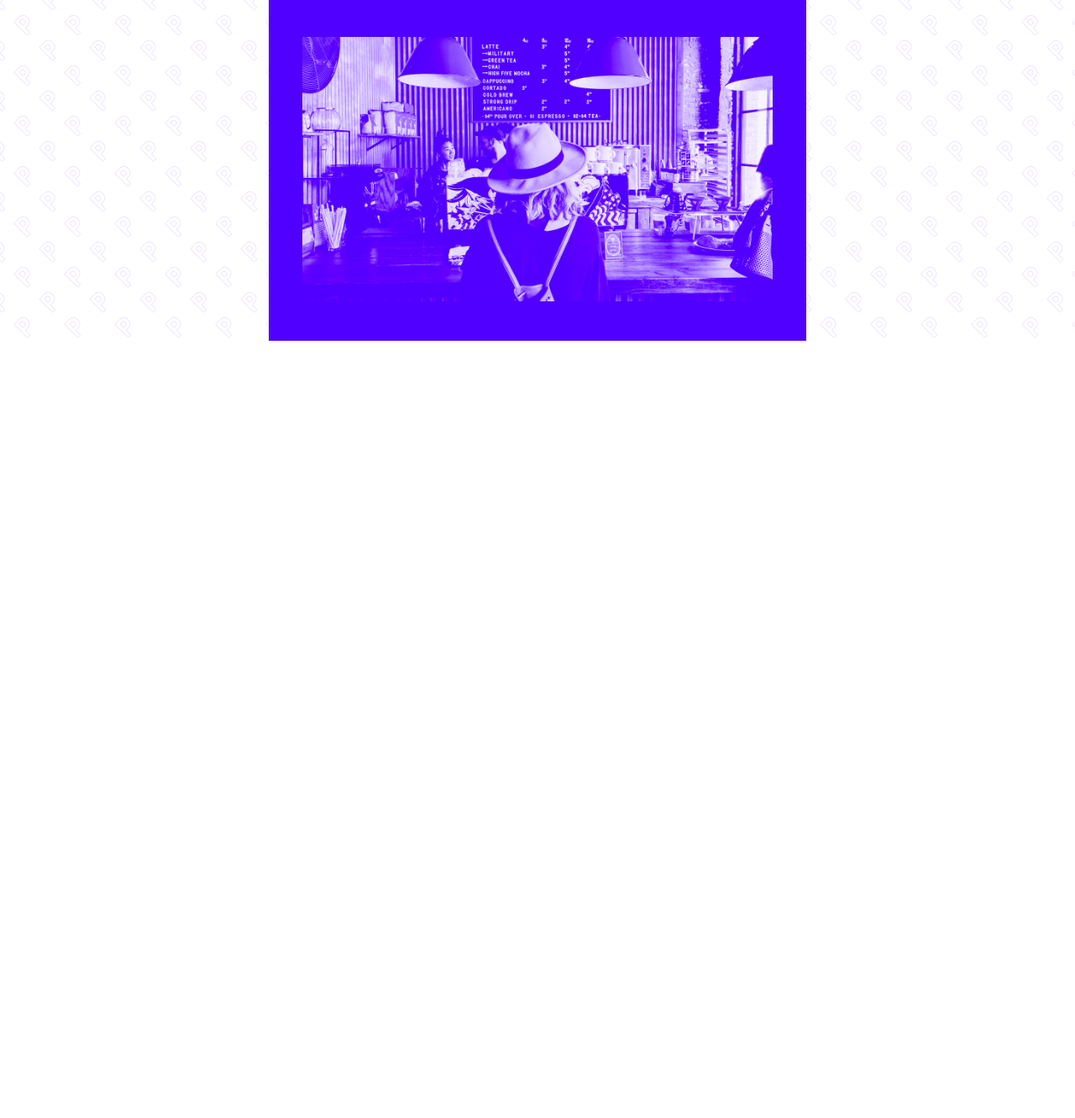
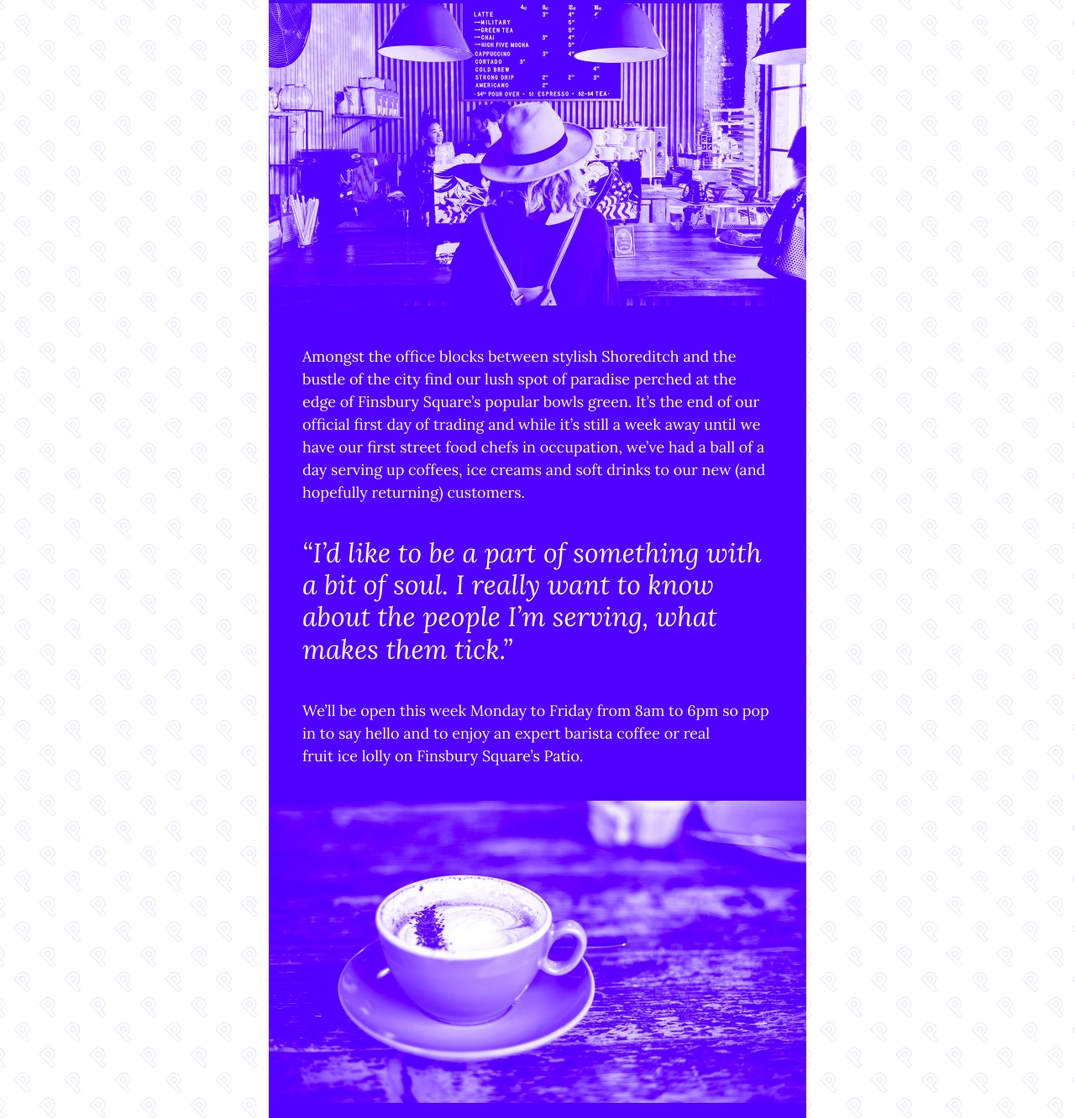
Before and after one commit to aemira8/Patio, a plain HTML site: page index.html in a window 1280 px wide. Shown: the part 481-1813 px from the top of the page at 84% size. Before the commit the page ends 887 px from the top, so only its background shows below. Drawn offline with Linux system fonts and the light colour scheme.

Commit message:
Patio complete

```diff
--- a/index.html
+++ b/index.html
@@ -5,13 +5,13 @@
     <meta http-equiv="X-UA-Compatible" content="IE=edge" />
     <meta name="viewport" content="width=device-width, initial-scale=1.0" />
     <title>Patio</title>
-    <link rel="stylesheet" href="style.css" />
     <link rel="preconnect" href="https://fonts.googleapis.com" />
     <link rel="preconnect" href="https://fonts.gstatic.com" crossorigin />
     <link
-      href="https://fonts.googleapis.com/css2?family=Lora:ital@1&display=swap"
+      href="https://fonts.googleapis.com/css2?family=Lora:ital@0;1&display=swap"
       rel="stylesheet"
     />
+    <link rel="stylesheet" href="style.css" />
   </head>
 
   <body>
@@ -35,8 +35,47 @@
       </h2>
     </section>
 
+    <section class="image">
+      <img src="images/store.jpg" />
+    </section>
+
     <section>
-      <img src="images/store.jpg" />
+      <p>
+        Amongst the office blocks between stylish Shoreditch and the bustle of
+        the city find our lush spot of paradise perched at the edge of Finsbury
+        Square’s popular bowls green. It’s the end of our official first day of
+        trading and while it’s still a week away until we have our first street
+        food chefs in occupation, we’ve had a ball of a day serving up
+        coffees, ice creams and soft drinks to our new (and hopefully returning)
+        customers.
+      </p>
+
+      <blockquote>
+        “I’d like to be a part of something with a bit of soul. I really want to
+        know about the people I’m serving, what makes them tick.”
+      </blockquote>
+
+      <p>
+        We’ll be open this week Monday to Friday from 8am to 6pm so pop in
+        to say hello and to enjoy an expert barista coffee or real
+        fruit ice lolly on Finsbury Square’s Patio.
+      </p>
+    </section>
+
+    <section class="image">
+      <img src="images/coffee.jpg" />
+    </section>
+
+    <section class="contact">
+      <img src="images/map.svg" class="map" />
+
+      <p>
+        We are five minutes walk from Old St and Moorgate stations and a ten
+        minute walk away from Shoreditch High Street and Liverpool Street
+        stations.
+      </p>
+
+      <p>Call us on <a href="tel:+4407549520689">+44 07549 520 689</a></p>
     </section>
   </body>
 </html>
--- a/style.css
+++ b/style.css
@@ -1,6 +1,7 @@
 * {
   margin: 0;
   padding: 0;
+  box-sizing: border-box;
 }
 
 body {
@@ -10,7 +11,7 @@ body {
   color: #fff;
 
   background-image: url(images/background.svg);
-  width: 640px;
+  max-width: 640px;
   margin: auto;
   padding-top: 40px;
 }
@@ -19,6 +20,15 @@ h2 {
   font-size: 32px;
   line-height: 1.2;
   font-weight: 400;
+}
+
+blockquote {
+  font-size: 32px;
+  line-height: 1.2;
+  font-style: italic;
+  font-weight: 400;
+
+  margin: 40px 0;
 }
 
 header {
@@ -37,6 +47,11 @@ nav a {
   margin-right: 15px;
 }
 
+nav a:hover {
+  color: #5000ff;
+  border-bottom: solid 2px #fff;
+}
+
 section {
   background-color: #5000ff;
   padding: 40px;
@@ -45,3 +60,18 @@ section {
 section img {
   width: 100%;
 }
+
+section.image {
+  padding: 0;
+}
+
+section.contact p {
+  margin-top: 20px;
+}
+
+section.contact a {
+  color: #fff;
+  text-decoration: none;
+  border-bottom: solid 2px #f05d5d;
+  padding-bottom: 1px;
+}
```
